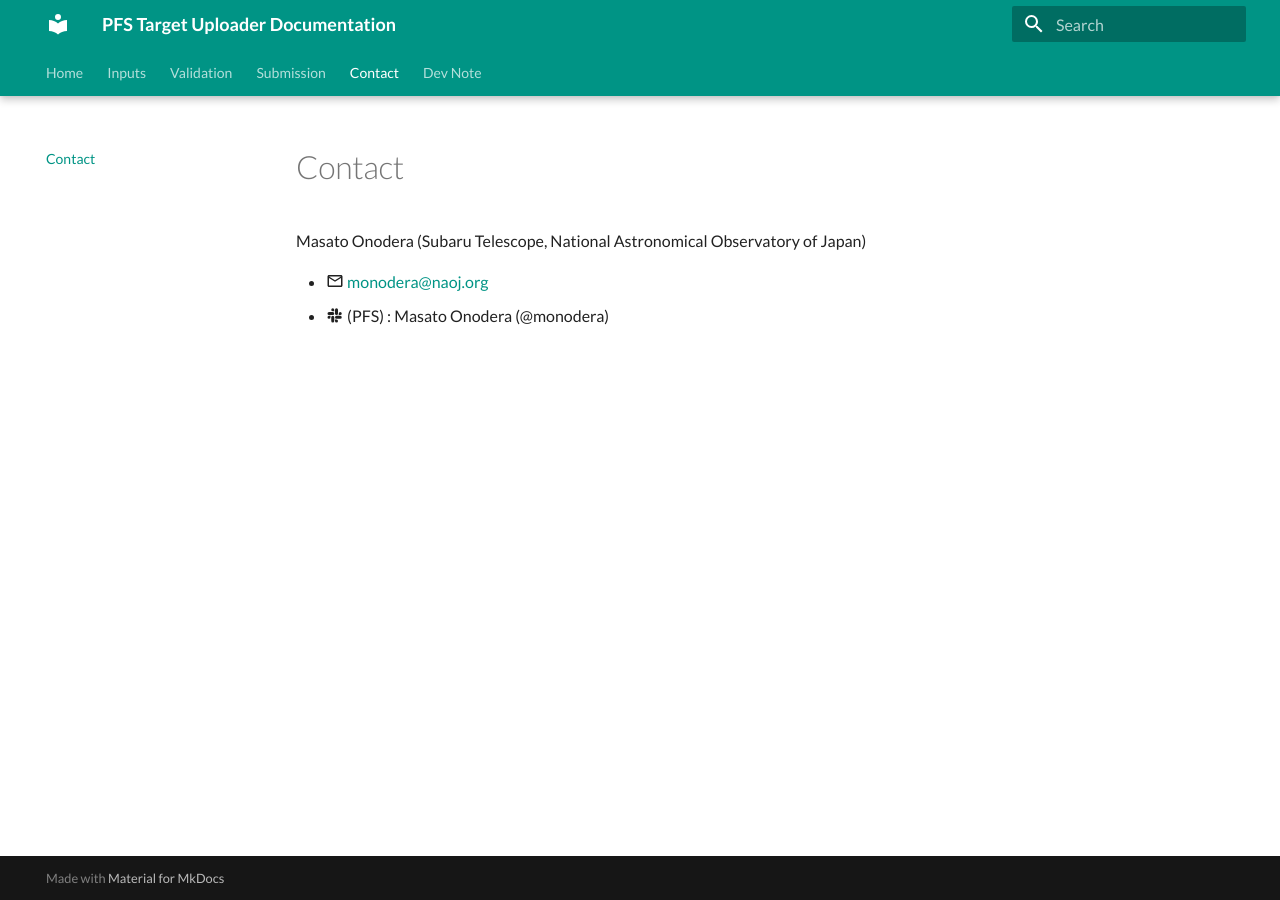
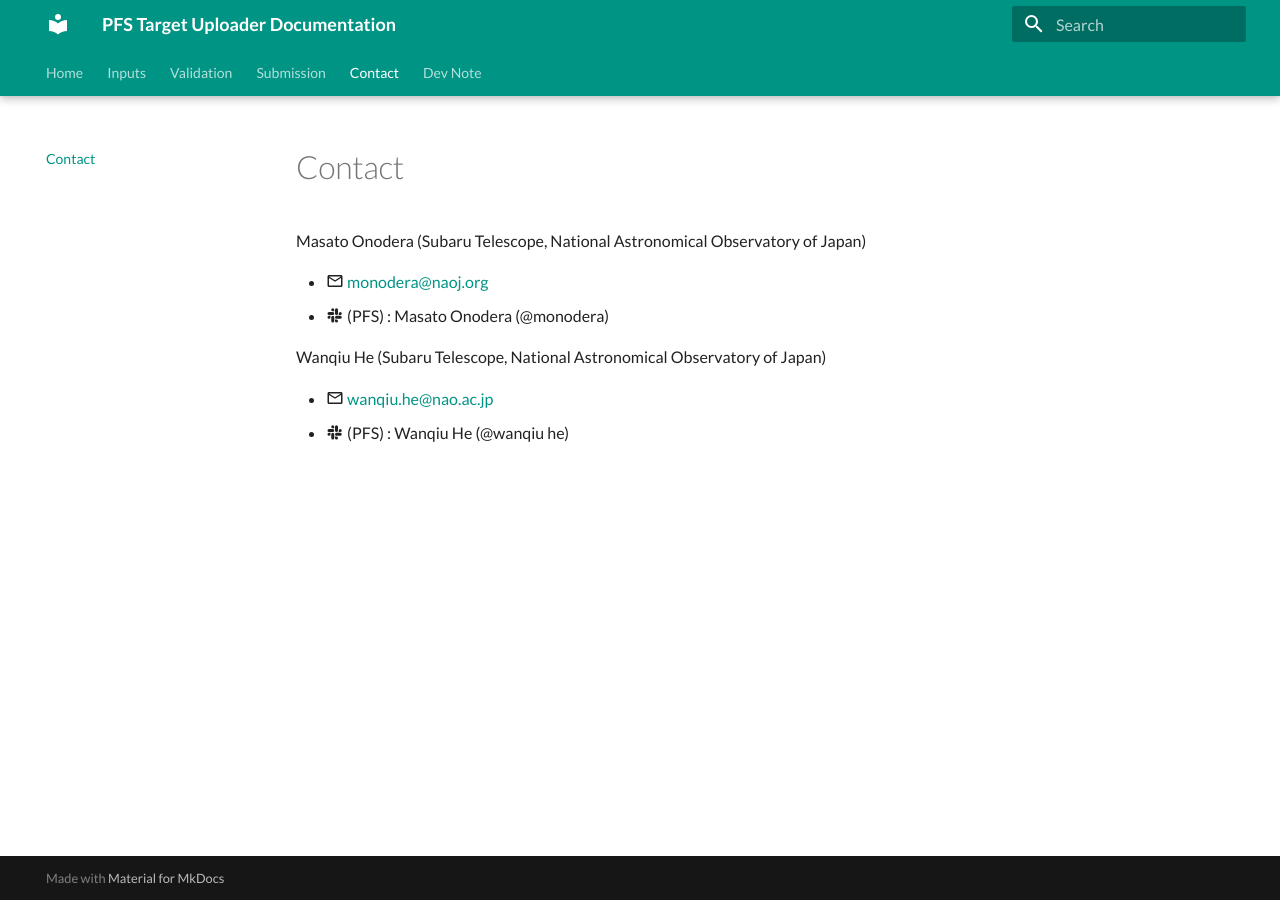
Before and after one commit to Subaru-PFS/spt_target_uploader, an MkDocs documentation site: the page built from docs/docs/contact.md, in a window 1280 px wide. Built offline with MkDocs 1.6.1 and Material for MkDocs 9.7.7, drawn with Linux system fonts in a browser that asks for light colours.

Commit message:
Update contact.md

```diff
--- a/docs/docs/contact.md
+++ b/docs/docs/contact.md
@@ -4,3 +4,8 @@ Masato Onodera (Subaru Telescope, National Astronomical Observatory of Japan)
 
 - :material-email-outline: <monodera@naoj.org>
 - :material-slack: (PFS) : Masato Onodera (@monodera)
+
+Wanqiu He (Subaru Telescope, National Astronomical Observatory of Japan)
+
+- :material-email-outline: <wanqiu.he@nao.ac.jp>
+- :material-slack: (PFS) : Wanqiu He (@wanqiu he)
```
